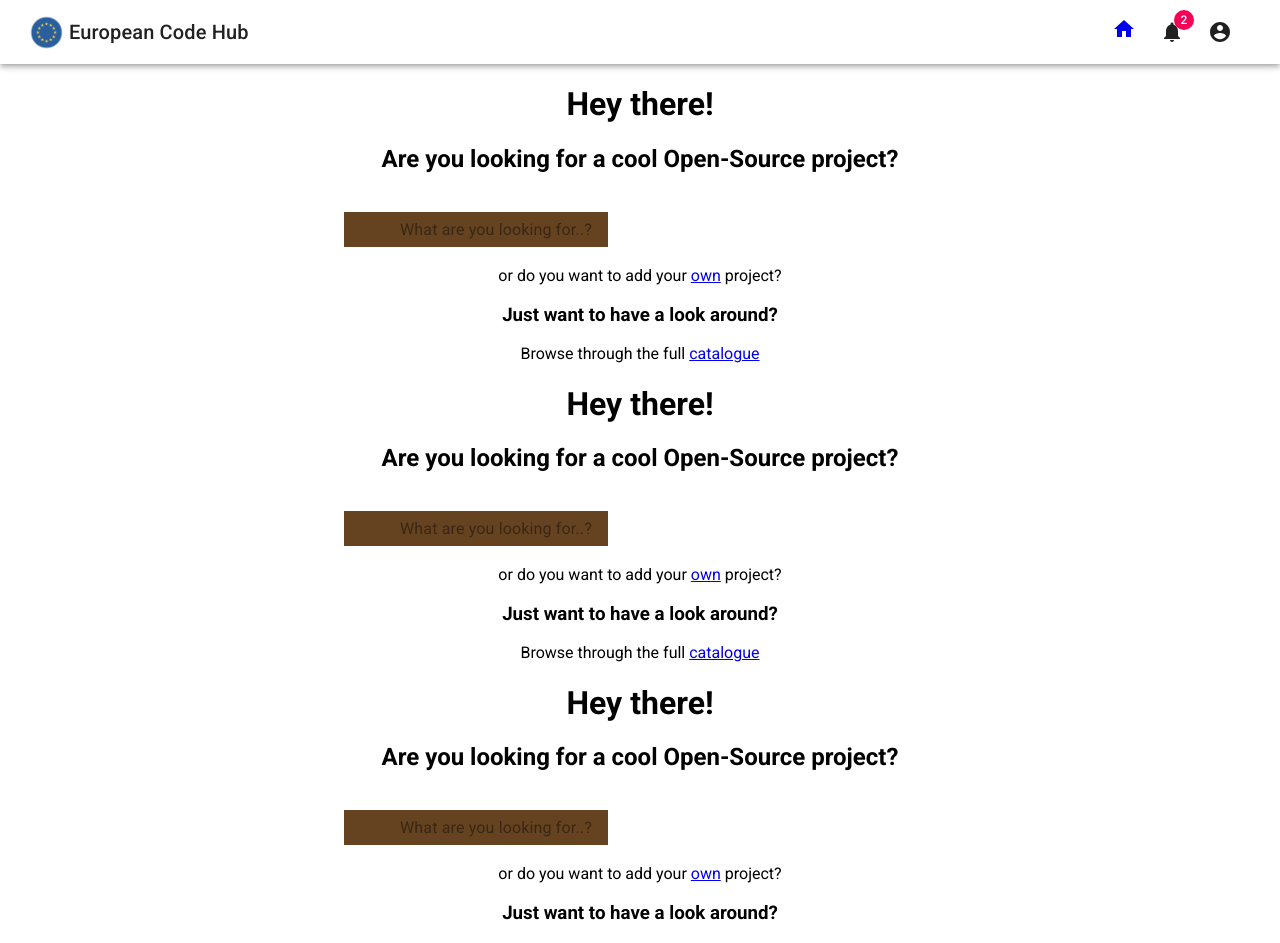
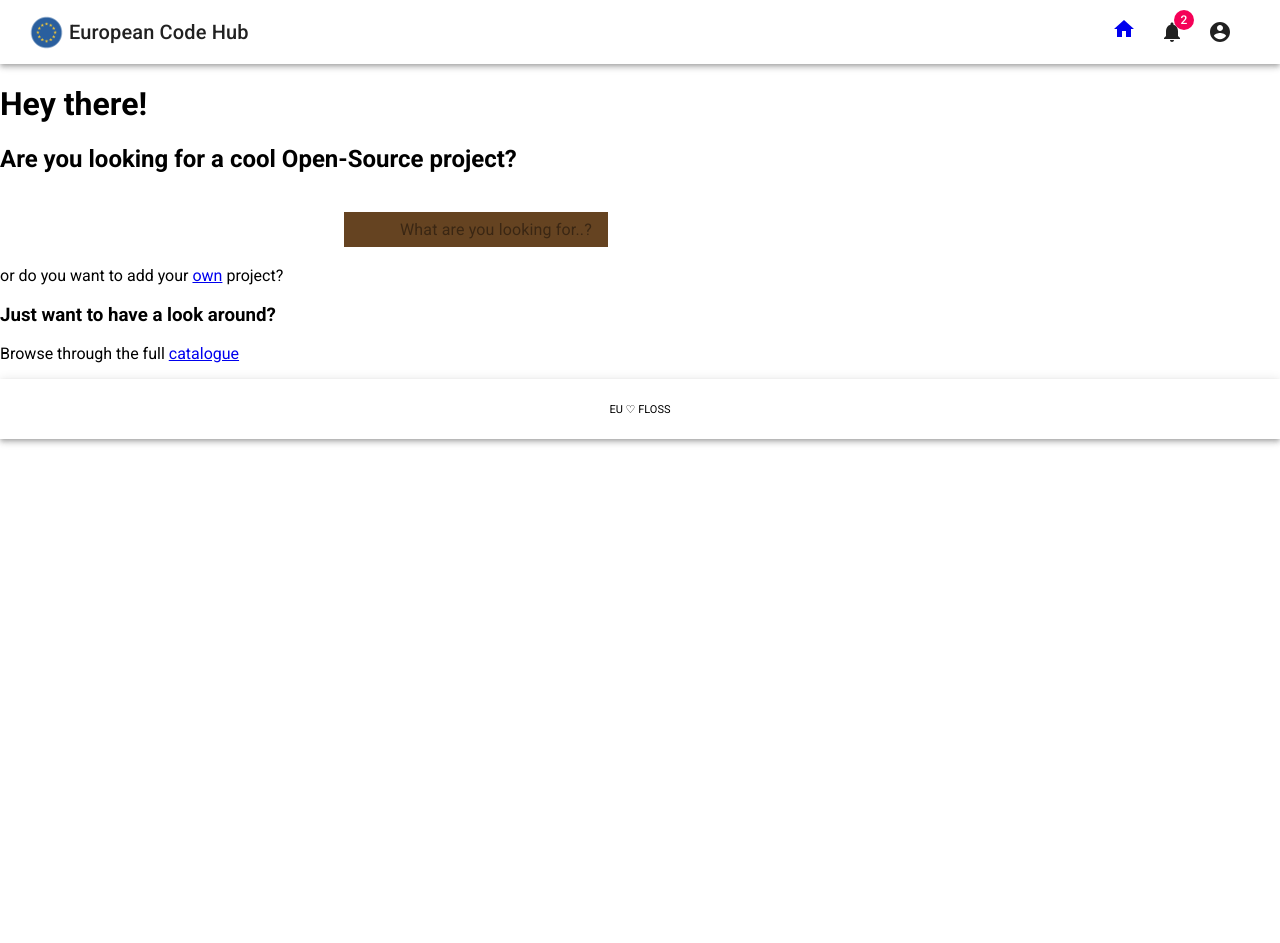
Before and after one commit to patreu22/european-code-hub, a React (Create React App) app in the folder code/code-hub-frontend/: page / in a window 1280 px wide. Shown: the top 943 px of the page. After the commit the page ends 800 px from the top, so only its background shows below. Built offline with nearby package versions, Linux system fonts and the light colour scheme.

Commit message:
Placed toolbar on homescreen

```diff
--- a/code/code-hub-frontend/src/components/Toolbar.js
+++ b/code/code-hub-frontend/src/components/Toolbar.js
@@ -1,7 +1,7 @@
 import React from 'react';
 import { makeStyles } from '@material-ui/core/styles';
 import { Badge, AppBar, Toolbar, Menu, MenuItem, Typography, IconButton } from '@material-ui/core/';
-import { Home as HomeIcon, Mail as MailIcon, Notifications as NotificationsIcon, AccountCircle } from '@material-ui/icons/';
+import { Home as HomeIcon, Notifications as NotificationsIcon, AccountCircle } from '@material-ui/icons/';
 import { Link } from 'react-router-dom';
 
 import EuropeLogo from '../assets/europe_logo.png';
--- a/code/code-hub-frontend/src/pages/Home.js
+++ b/code/code-hub-frontend/src/pages/Home.js
@@ -10,39 +10,10 @@ import '../css/Home.css';
 class Home extends Component {
     render() {
         return (
+            <body>
+                <div className="content">
+                    <Toolbar />
                     <div>
-                <Toolbar />
-                <div className="home">
-                    <h1>Hey there!</h1>
-                    <h2>Are you looking for a cool Open-Source project?</h2>
-                    <br />
-                    <div style={{ width: '50%' }} className="center">
-                        <Searchbar placeholderText />
-                    </div>
-                    <br />
-                    <span>or do you want to add your <Link to="/add">own</Link> project?</span>
-                    <h3>Just want to have a look around?</h3>
-                    <p>Browse through the full <Link to="/catalogue">catalogue</Link></p>
-                    <h1>Hey there!</h1>
-                    <h2>Are you looking for a cool Open-Source project?</h2>
-                    <br />
-                    <div style={{ width: '50%' }} className="center">
-                        <Searchbar placeholderText />
-                    </div>
-                    <br />
-                    <span>or do you want to add your <Link to="/add">own</Link> project?</span>
-                    <h3>Just want to have a look around?</h3>
-                    <p>Browse through the full <Link to="/catalogue">catalogue</Link></p>
-                    <h1>Hey there!</h1>
-                    <h2>Are you looking for a cool Open-Source project?</h2>
-                    <br />
-                    <div style={{ width: '50%' }} className="center">
-                        <Searchbar placeholderText />
-                    </div>
-                    <br />
-                    <span>or do you want to add your <Link to="/add">own</Link> project?</span>
-                    <h3>Just want to have a look around?</h3>
-                    <p>Browse through the full <Link to="/catalogue">catalogue</Link></p>
                         <h1>Hey there!</h1>
                         <h2>Are you looking for a cool Open-Source project?</h2>
                         <br />
@@ -54,8 +25,9 @@ class Home extends Component {
                         <h3>Just want to have a look around?</h3>
                         <p>Browse through the full <Link to="/catalogue">catalogue</Link></p>
                     </div>
+                </div>
                 <Footer />
-            </div>
+            </body >
         );
     }
 
```
Lines whose indentation alone changed are shown as unchanged.
